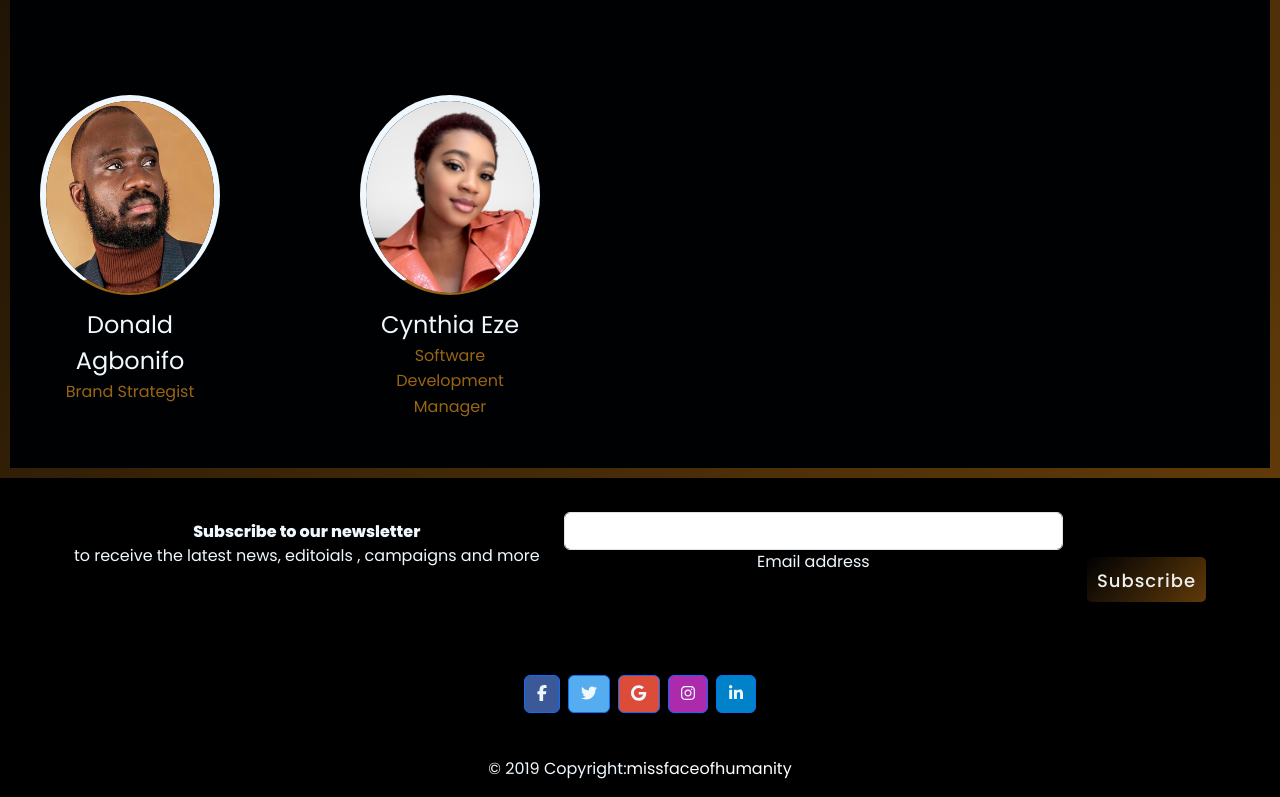
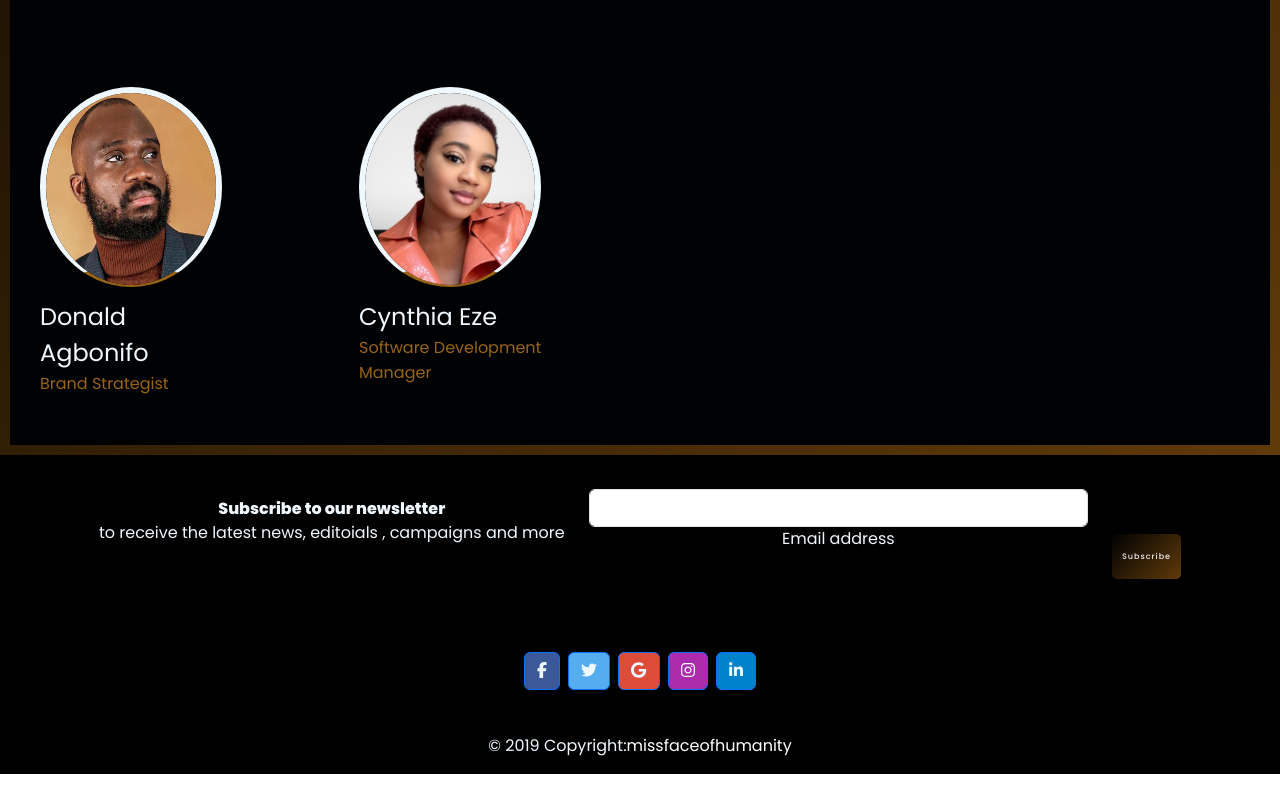
Before and after one commit to Celiaxz/mfoh_website, a React (Vite) app: page /apply in a window 1280 px wide. Shown: the part 9899-10696 px from the top of the page. After the commit the page ends 10673 px from the top, so only its background shows below. Built offline with nearby package versions, Linux system fonts and the light colour scheme.

Commit message:
add media query button

```diff
--- a/src/components/Footer/Footer.css
+++ b/src/components/Footer/Footer.css
@@ -7,4 +7,13 @@ footer {
 .col-auto button {
   background: linear-gradient(135deg, #000102, #603a09);
   padding: 10px;
+  font-size: 0.5em;
+  max-width: 100%;
 }
+
+@media only screen and (max-width: 200px) {
+  .col-auto button {
+    font-size: 0.3em;
+    padding: 5px;
+  }
+}
--- a/src/components/Team/Team.css
+++ b/src/components/Team/Team.css
@@ -20,12 +20,12 @@
   padding: 1%;
   color: #996515;
 }
-.team {
+/* .team {
   display: grid;
   grid-template-columns: repeat(4, 1fr);
   grid-gap: 20px;
   text-align: center;
-}
+} */
 .ourTeam {
   max-width: 80%;
   width: 100%;
--- a/src/components/Team/Team.jsx
+++ b/src/components/Team/Team.jsx
@@ -6,7 +6,7 @@ export default function Team() {
       <div className="teamMain">
         <div className="teamCont">
           <h1 className="teamMotto">Our Fantastic Team </h1>
-          <div className="team">
+          <div className="grid grid-cols-1 md:grid-cols-2 lg:grid-cols-4 gap-3">
             {Teamcontents.map((teamcontent, index) => {
               return (
                 <div className="ourTeam">
```
